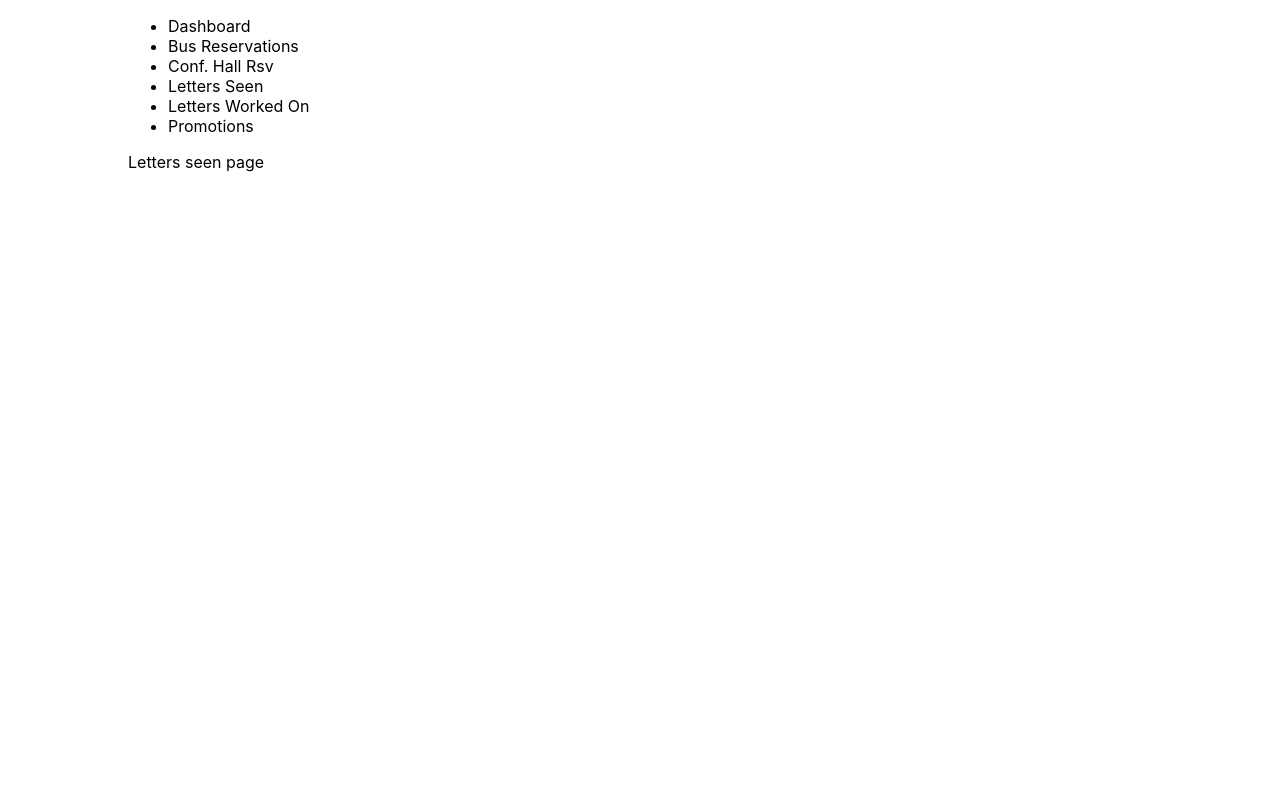
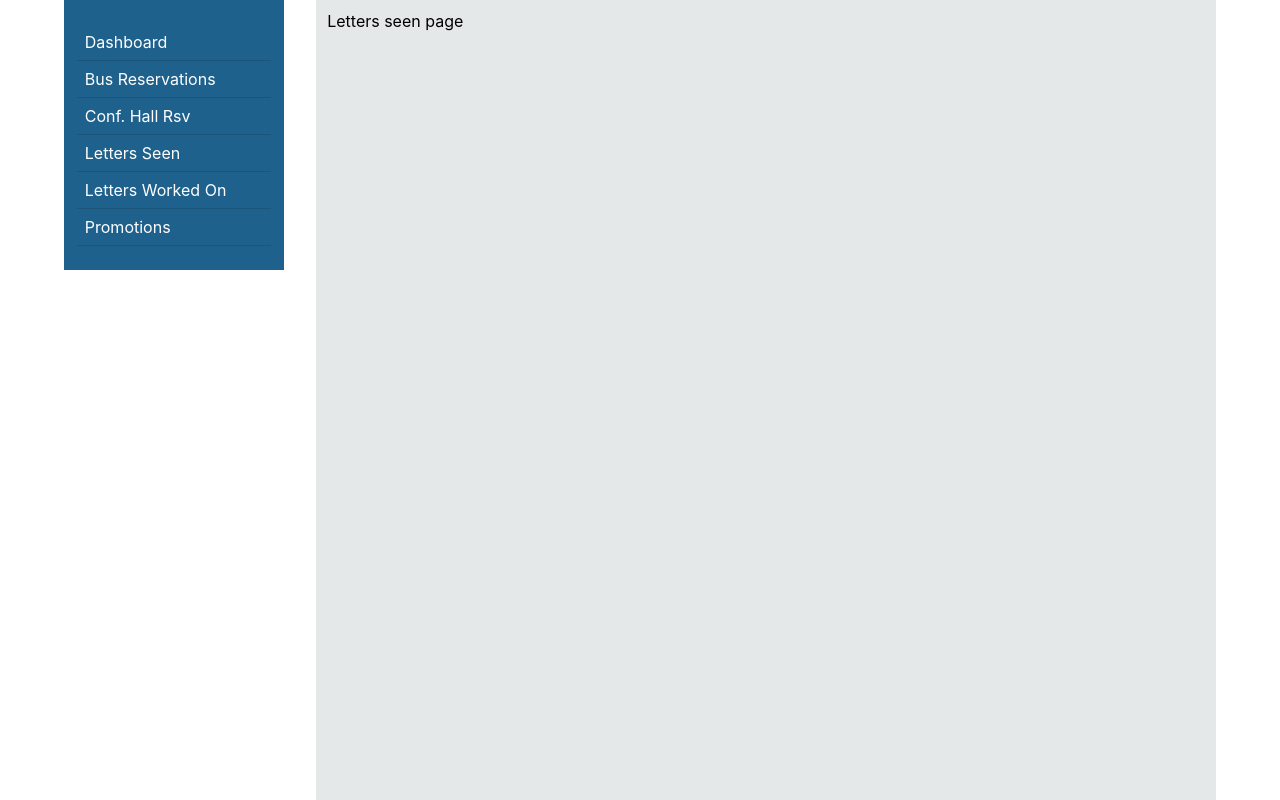
Before and after one commit to michaelamponsah/ug-spms-office-app, a Next.js app: page /letters/letters-seen in a window 1280 px wide. Built offline with nearby package versions, Linux system fonts and the light colour scheme.

Commit message:
Core navigation implemented

```diff
--- a/components/InnerPageWrapper.js
+++ b/components/InnerPageWrapper.js
@@ -1,12 +1,15 @@
 import React, { Children } from "react";
 import SideNavigation from "./SideNavigation";
+import styles from "../styles/InnerPageWrapper.module.css";
 
 const InnerPageWrapper = ({ children }) => {
   return (
-    <React.Fragment>
-      <SideNavigation />
-      <div>{children}</div>
-    </React.Fragment>
+    <div className={`${styles["inner-page-wrapper"]}`}>
+      <div>
+        <SideNavigation />
+      </div>
+      <div className={`${styles["main-page"]}`}>{children}</div>
+    </div>
   );
 };
 
--- a/components/SideNavigation.js
+++ b/components/SideNavigation.js
@@ -1,27 +1,28 @@
 import Link from "next/link";
 import React from "react";
+import styles from "../styles/SideNav.module.css";
 
 const SideNavigation = () => {
   return (
-    <nav>
+    <nav className={`${styles["nav-wrapper"]}`}>
       <ul>
         <li>
-          <Link href="">Dashboard</Link>
+          <Link href="#">Dashboard</Link>
         </li>
         <li>
-          <Link href="">Bus Reservations</Link>
+          <Link href="/reservations/school-bus">Bus Reservations</Link>
         </li>
         <li>
-          <Link href="">Conf. Hall Rsv</Link>
+          <Link href="/reservations/conference-room">Conf. Hall Rsv</Link>
         </li>
         <li>
-          <Link href="">Letters Seen</Link>
+          <Link href="/letters/letters-seen">Letters Seen</Link>
         </li>
         <li>
-          <Link href="">Letters Worked On</Link>
+          <Link href="/letters/letters-worked-on">Letters Worked On</Link>
         </li>
         <li>
-          <Link href="">Promotions</Link>
+          <Link href="#">Promotions</Link>
         </li>
       </ul>
     </nav>
--- a/pages/letters/letters-seen.js
+++ b/pages/letters/letters-seen.js
@@ -5,7 +5,7 @@ import InnerPageWrapper from "../../components/InnerPageWrapper";
 const lettersWorkedOnpage = () => {
   return (
     <InnerPageWrapper>
-      <Head title="UG|SPMS - Letters seen" />
+      <Head title="UG | SPMS - Letters seen" />
       <div>Letters seen page</div>
     </InnerPageWrapper>
   );
--- a/pages/letters/letters-worked-on.js
+++ b/pages/letters/letters-worked-on.js
@@ -5,7 +5,7 @@ import InnerPageWrapper from "../../components/InnerPageWrapper";
 const lettersSeenPage = () => {
   return (
     <InnerPageWrapper>
-      <Head title="UG|SPMS - Letters worked on" />
+      <Head title="UG | SPMS - Letters worked on" />
       <h1>Letters worked on</h1>
     </InnerPageWrapper>
   );
--- a/pages/promotions/professorship/index.js
+++ b/pages/promotions/professorship/index.js
@@ -5,7 +5,7 @@ import InnerPageWrapper from "../../../components/InnerPageWrapper";
 const ProfessorialPromotionsPage = () => {
   return (
     <InnerPageWrapper>
-      <Head title="SPMS|UG - application for professorship" />
+      <Head title="SPMS | UG - application for professorship" />
       <div>
         <h1>ProfessorialPromotions</h1>
       </div>
--- a/pages/promotions/senior-lecturer/index.js
+++ b/pages/promotions/senior-lecturer/index.js
@@ -4,7 +4,7 @@ import InnerPageWrapper from "../../../components/InnerPageWrapper";
 const SeniorLecturerPromotionsPage = () => {
   return (
     <InnerPageWrapper>
-      <Head title="SPMS|UG - application for position od senior lecturer" />
+      <Head title="SPMS | UG - application for position od senior lecturer" />
       <div>
         <h1>Senior Lecturer promotions</h1>
       </div>
--- a/pages/reservations/conference-room/index.js
+++ b/pages/reservations/conference-room/index.js
@@ -5,7 +5,7 @@ import InnerPageWrapper from "../../../components/InnerPageWrapper";
 const conferenceRoomReservationPage = () => {
   return (
     <InnerPageWrapper>
-      <Head title="UG|SPMS - Conference room reservation" />
+      <Head title="UG | SPMS - Conference room reservation" />
       <div>conferenceRoomReservation</div>
     </InnerPageWrapper>
   );
--- a/pages/reservations/school-bus/index.js
+++ b/pages/reservations/school-bus/index.js
@@ -5,7 +5,7 @@ import InnerPageWrapper from "../../../components/InnerPageWrapper";
 const busReservationPage = () => {
   return (
     <InnerPageWrapper>
-      <Head title="UG|SPMS - bus reservation" />
+      <Head title="UG | SPMS - bus reservation" />
       <div>busReservation</div>;
     </InnerPageWrapper>
   );
--- /dev/null
+++ b/styles/InnerPageWrapper.module.css
@@ -0,0 +1,13 @@
+.inner-page-wrapper {
+    display: flex;
+}
+.inner-page-wrapper:first-child{
+    align-self: flex-start;
+}
+.main-page {
+    width: 100%;
+    margin-left: 2em;
+    background-color: #E5E8E8;
+    min-height: 100vh;
+    padding: 0.7em;
+}
--- a/styles/Layout.module.css
+++ b/styles/Layout.module.css
@@ -1,6 +1,4 @@
 .container {
     margin: 0 auto;
-    max-width: 80%;
+    max-width: 90%;
 }
-
-.main {}
--- a/styles/SideNav.module.css
+++ b/styles/SideNav.module.css
@@ -0,0 +1,19 @@
+.nav-wrapper {
+    background-color: #1F618D;
+    color: #ffffff;
+    width: 220px;
+    padding: 1.5em 0.8em;
+}
+
+.nav-wrapper>ul {
+    list-style-type: none;
+}
+
+.nav-wrapper li {
+    padding: 0.5em;
+    border-bottom: 1px solid rgba(23, 32, 42, 0.2);
+}
+
+.nav-wrapper li:hover {
+    background-color: rgba(23, 32, 42, 0.2);
+}
--- a/styles/globals.css
+++ b/styles/globals.css
@@ -13,6 +13,8 @@ a {
 
 * {
   box-sizing: border-box;
+  margin: 0;
+  padding: 0;
 }
 
 @media (prefers-color-scheme: dark) {
```
